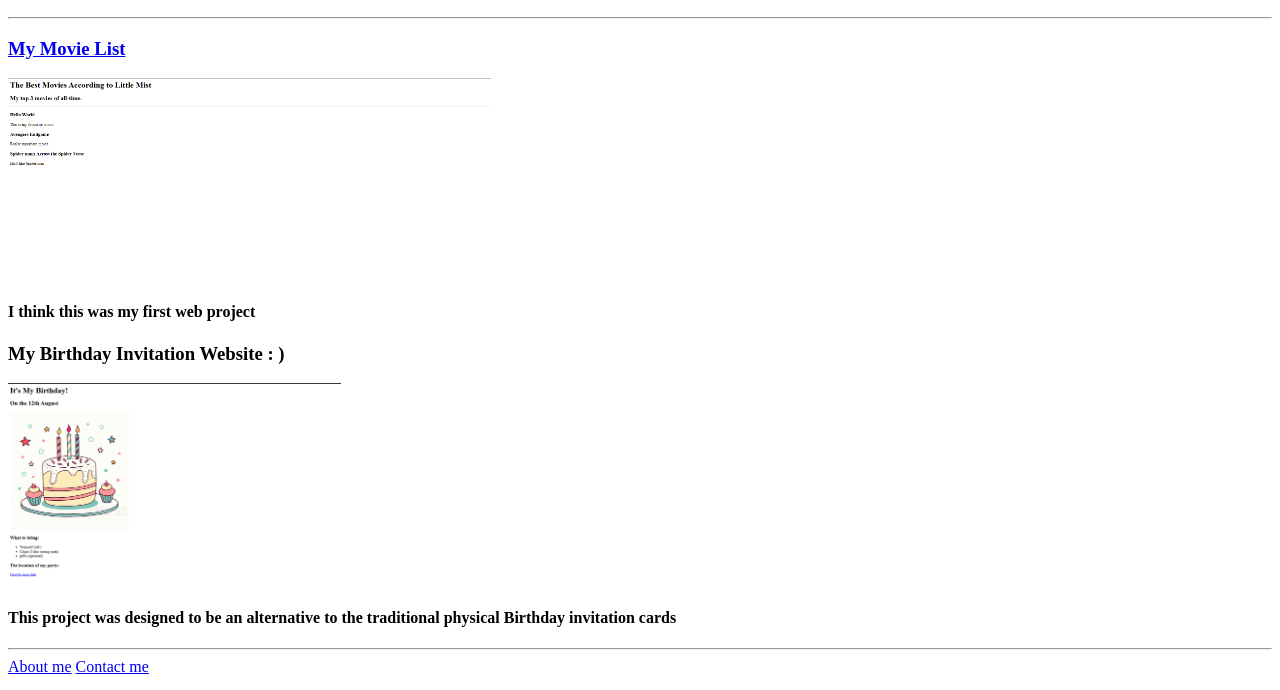
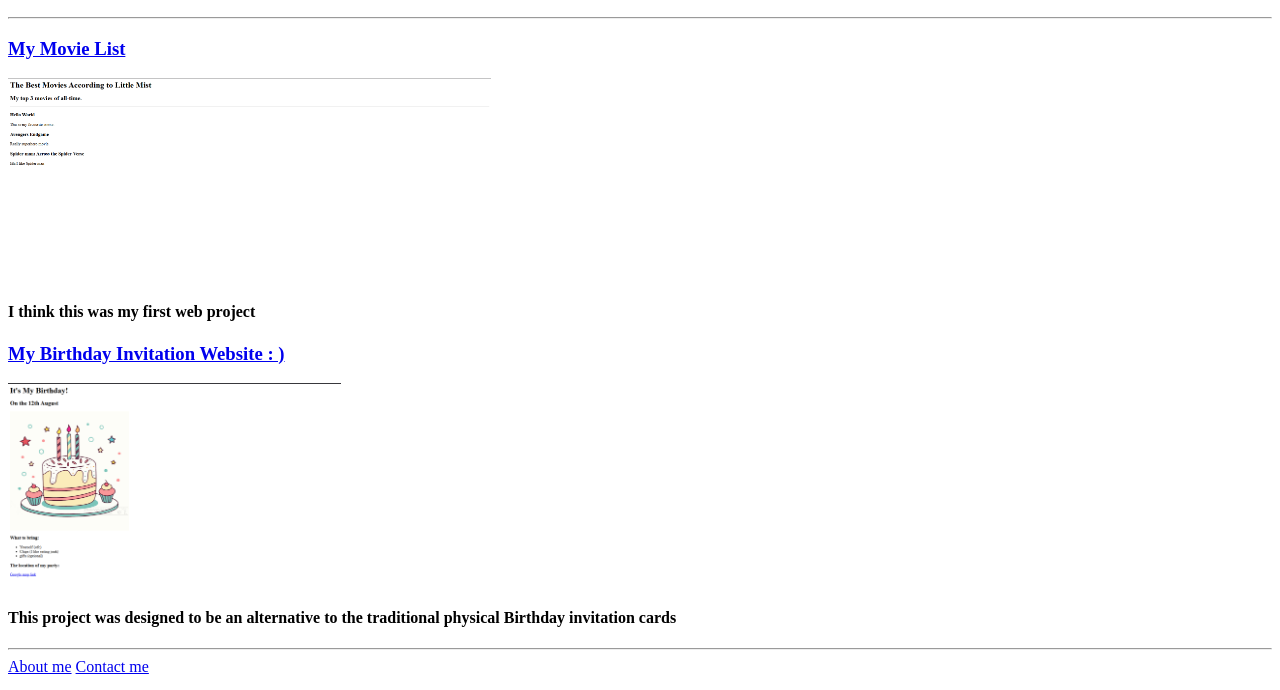
Before and after one commit to Little-Mist/Web-Portfolio-using-HTML, a plain HTML site: page index.html in a window 1280 px wide. Shown: the part 110-800 px from the top of the page. Drawn offline with Linux system fonts and the light colour scheme.

Commit message:
Fix link in birthday invitation section

```diff
--- a/index.html
+++ b/index.html
@@ -12,7 +12,7 @@
     <h3><a href="./public/movie-ranking.html">My Movie List</a></h3>
     <img src="./assets/images/my_movie_list.png" alt="A screenshot of my first project" height="200">
     <h4>I think this was my first web project</h4>
-    <h3><a href="./public/birthday-invite.html"></a>My Birthday Invitation Website : )</h3>
+    <h3><a href="./public/birthday-invite.html">My Birthday Invitation Website : )</a></h3>
     <img src="./assets/images/bday_inv.png" alt="A birthday cake" height="200">
     <h4>This project was designed to be an alternative to the traditional physical Birthday invitation cards</h4>
     <hr>
```
